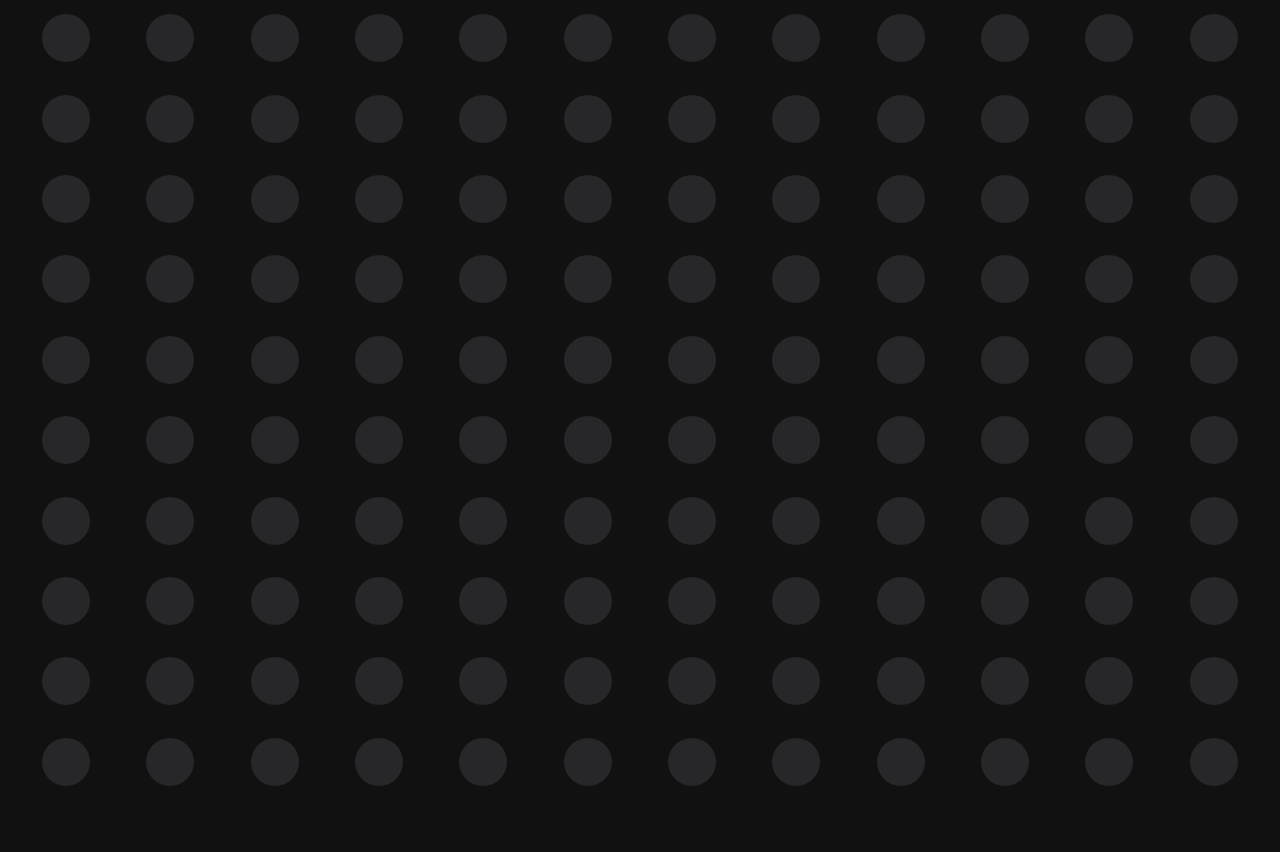
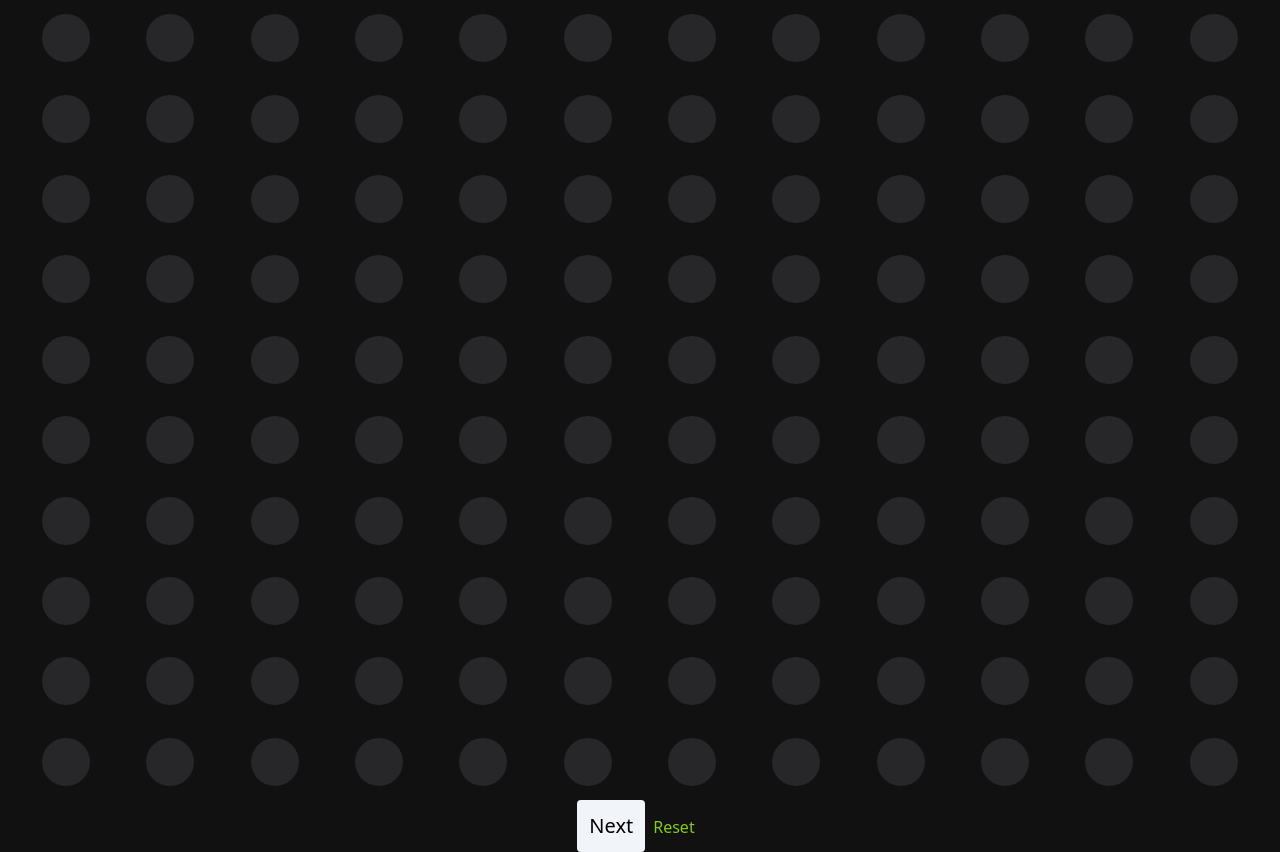
Before and after one commit to seniorcreative/organisms, a React (Create React App) app: page / in a window 1280 px wide. Before the commit the page ends 800 px from the top, so only its background shows below. Built offline with nearby package versions, Linux system fonts and the light colour scheme.

Commit message:
Organism is counting alive neighbours

```diff
--- a/src/components/organismGrid.tsx
+++ b/src/components/organismGrid.tsx
@@ -4,11 +4,32 @@ import OrganismModel from "../models/organismModel";
 import { useState } from "react";
 
 const OrganismGrid = (props: OrganismGridType) => {
-  const [organisms, setOrganisms] = useState(OrganismModel());
+  const [organisms, setOrganisms] = useState(OrganismModel(10, 12));
 
   const toggleAliveMethod = (x: number) => {
     organisms[x - 1].alive = !organisms[x - 1].alive;
     setOrganisms([...organisms]);
+  };
+
+  // - A Cell with 2 or 3 live neighbours lives on to the next generation.
+  // - A Cell with more than 3 live neighbours dies of overcrowding.
+  // - An empty Cell with exactly 3 live neighbours "comes to life".
+  // - A Cell who "comes to life" outside the board should wrap at the other side of the board.
+
+  const cycle = () => {
+    // ALIVE CELLS
+    const aliveCells: OrganismCellType[] = organisms.filter(
+      (organism: OrganismCellType) => organism.alive
+    );
+    // RULE 1 - A Cell with fewer than two live neighbours dies of under-population.
+    aliveCells.forEach((organism: OrganismCellType) => {
+      const aliveNeighbours: number = Object.keys(organism.nbrs).filter(
+        (K: any) => organisms[Object(organism.nbrs)[K] - 1].alive
+      ).length;
+      console.log(
+        `alive organism ${organism.x} has ${aliveNeighbours} alive neighbours`
+      );
+    });
   };
 
   return (
@@ -26,7 +47,20 @@ const OrganismGrid = (props: OrganismGridType) => {
           ></OrganismCell>
         ))}
       </div>
-      {/* <code>{JSON.stringify(organisms)}</code> */}
+      <div className="container text-center">
+        <button
+          type="button"
+          className="rounded p-3 rounded-2 bg-slate-100 text-xl text-black"
+          onClick={() => {
+            cycle();
+          }}
+        >
+          Next
+        </button>
+        <button type="button" className="text-lime-500 p-2">
+          Reset
+        </button>
+      </div>
     </>
   );
 };
--- a/src/models/organismModel.tsx
+++ b/src/models/organismModel.tsx
@@ -1,11 +1,6 @@
-// HELLO I AM THE START OF THE ORGANISM DATA MODEL
 import { OrganismCellType } from "../types/organismTypes";
 
-const ROWS: number = 10;
-const COLS: number = 12;
-
-const OrganismModel = () => {
-  // Stage 1.
+const OrganismModel = (ROWS: number = 5, COLS: number = 6) => {
   // Input of my algorithm worked out on pen and paper and graffiti
   /*
   TL | T | TR
```
Also changed, not shown: 1 other file (tests, documents, lock files or other folders).
